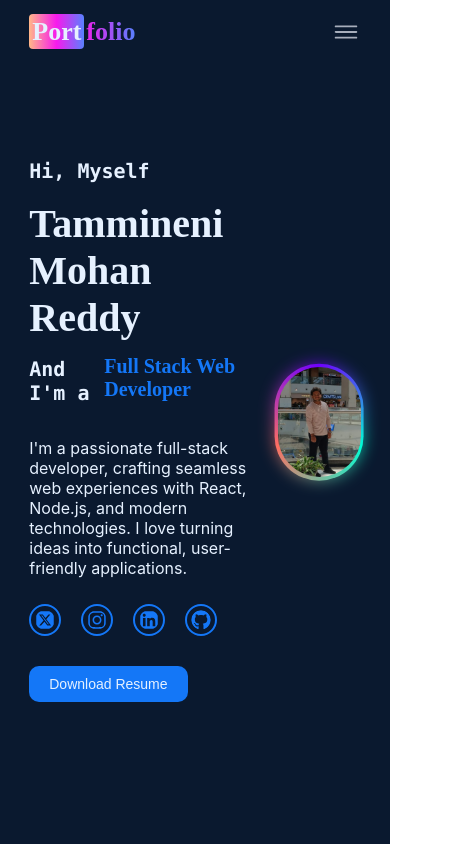
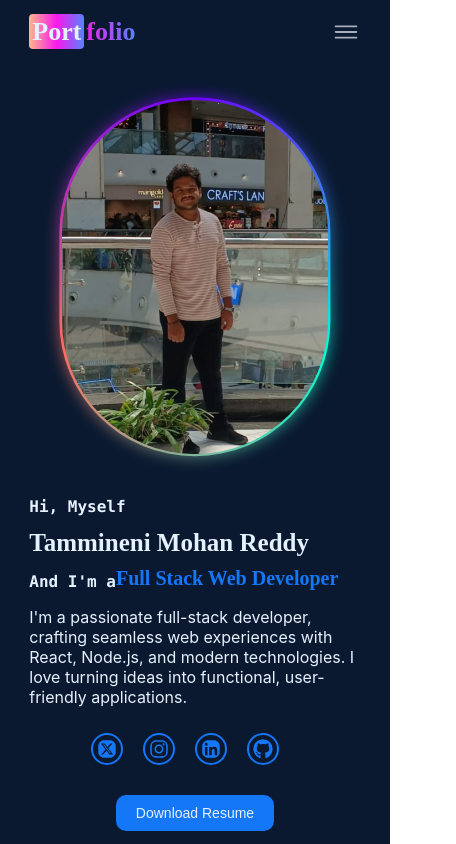
Before and after one commit to mohanreddytm/portfolio, a React (Create React App) app: page / in a window 390 px wide. Shown: the top 844 px of the page, 456 px wide, since content can reach past the window. Built offline with nearby package versions, Linux system fonts and the light colour scheme.

Commit message:
need some more change for mobile view

```diff
--- a/src/App.css
+++ b/src/App.css
@@ -85,6 +85,7 @@ a:hover {
   justify-content: center;
   align-items: center;
 
+
 }
 
 .main-containers{
@@ -97,9 +98,9 @@ a:hover {
 
 }
 
-#home{
+/* #home{
   height:100vh;
-}
+} */
 
 .home-content{
   color:#E6F1FF;
@@ -189,7 +190,7 @@ a:hover {
 .nav-active{
   display: block;
   position:fixed;
-  top:10vh;
+  top:60px;
   right:0;
   left: 0;
   bottom: 0;
@@ -211,7 +212,7 @@ a:hover {
   margin: 0px;
   padding: 0px;
   text-decoration: none;
-  margin: 0px 0px 10px 5%;
+  margin: 0px 0px 10px 6%;
 
 }
 
@@ -929,3 +930,46 @@ html{
   scroll-behavior: smooth;
   scrollbar-width:none;
 }
+
+@media screen and (max-width: 768px) {
+  .main-containers{
+    flex-direction: column;
+    align-items: center;
+    justify-content: flex-start;
+    min-height: auto;
+  }
+  .profile-image-container{
+    order:1;
+    width: 80%;
+    margin: 100px;
+    margin-bottom: 20px;
+  }
+  .home-content{
+    order:3;
+    width: 100%;
+  }.name-head-2{
+    font-size: 25px;
+    margin-top: 0px;
+  }.name-head-1{
+    font-size: 16px;
+
+  }
+  .one-x{
+    margin: 0px;
+  }
+  .home-content{
+    display: flex;
+    flex-direction: column;
+    margin: 10px 0px 20px 0px;
+  }
+  .profile-description{
+    margin: 0px;
+  }
+  .resume-button{
+   align-self: center;
+  }
+  .home-icons-cont{
+    justify-content: center;
+
+  }
+}
--- a/src/App.js
+++ b/src/App.js
@@ -224,13 +224,13 @@ console.log("Clicked")
             <h1 className="name-head-1">Hi, Myself</h1>
             <h1 className="name-head-2">Tammineni Mohan Reddy</h1>
             <div className="name-head-cont-3">
-            <h1 className="name-head-1">And I'm a </h1>
+              <h1 className="name-head-1 one-x">And I'm a </h1>
               {activeSection === "home" ? (<SecondIterator currentOne={activeSection} />) : <h1 className="web-developer-span">Full Stack Web Developer<span className="blink">|</span></h1>}
             </div>
 
             <p className='profile-description'>I'm a passionate full-stack developer, crafting seamless web experiences with React, Node.js, and modern technologies.
               I love turning ideas into functional, user-friendly applications.</p>
-            <ul>
+            <ul className="home-icons-cont">
               <li><a className='website-icons' href='https://x.com/MohanreddyTamm2'><FaSquareXTwitter className='icons' /></a></li>
               <li><a className='website-icons' href='https://www.instagram.com/username_mohan/'><FaInstagram className='icons' /></a></li>
               <li><a className='website-icons' href='https://www.linkedin.com/in/mohanreddytm/'><FaLinkedin className='icons' /></a></li>
@@ -291,7 +291,7 @@ console.log("Clicked")
           </p>
         </div>
       </div>
-    </section>
+        </section>
         <section id="skills" ref={skillsRef}>
           <h1 className='skills-head'>Skills & Certificates</h1>
           <ul className='skills-list'>
--- a/src/components/EveryProject/index.css
+++ b/src/components/EveryProject/index.css
@@ -95,3 +95,9 @@
     color: #3599ab;
     text-decoration: none;
   }
+
+  @media screen and (max-width:768px) {
+    .every-project{
+        flex-direction: column;
+    }
+  }
```
